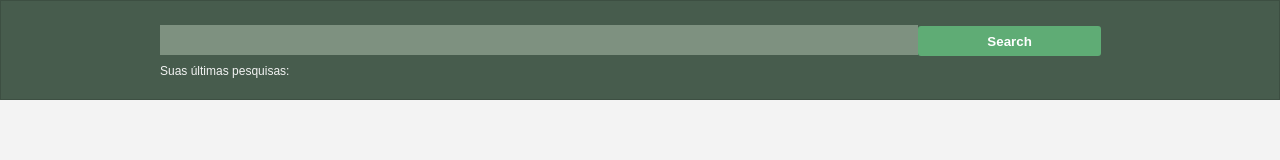
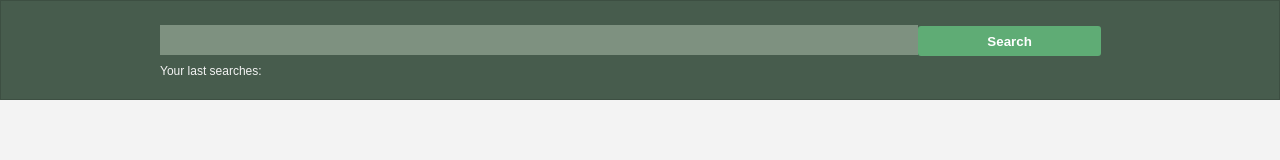
Before and after one commit to JoodyKonno/unsplash-gallery, a Nuxt app: page / in a window 1280 px wide. Shown: the top 160 px of the page. Built offline with nearby package versions, Linux system fonts and the light colour scheme.

Commit message:
Quick fix

```diff
--- a/components/SearchForm.vue
+++ b/components/SearchForm.vue
@@ -5,7 +5,7 @@
       <button type="submit" class="button primary" @click="search">Search</button>
     </form>
     <div class="search-form-terms">
-      <span class="fs-12">Suas últimas pesquisas:</span>
+      <span class="fs-12">Your last searches:</span>
       <span class="search-form-terms-word fs-11 fw-600" v-for="(term, i) in lastTerms" :key="i" @click="useTerm(term)">
         {{ term }}
       </span>
--- a/pages/photo/_id.vue
+++ b/pages/photo/_id.vue
@@ -1,7 +1,7 @@
 <template>
   <section class="container">
     <div class="ta-center mt-20">
-      <a class="fw-700 fs-12" @click="$router.go(-1)">< Voltar</a>
+      <a class="fw-700 fs-12" @click="$router.go(-1)">< Back</a>
     </div>
 
     <photo-post />
```
